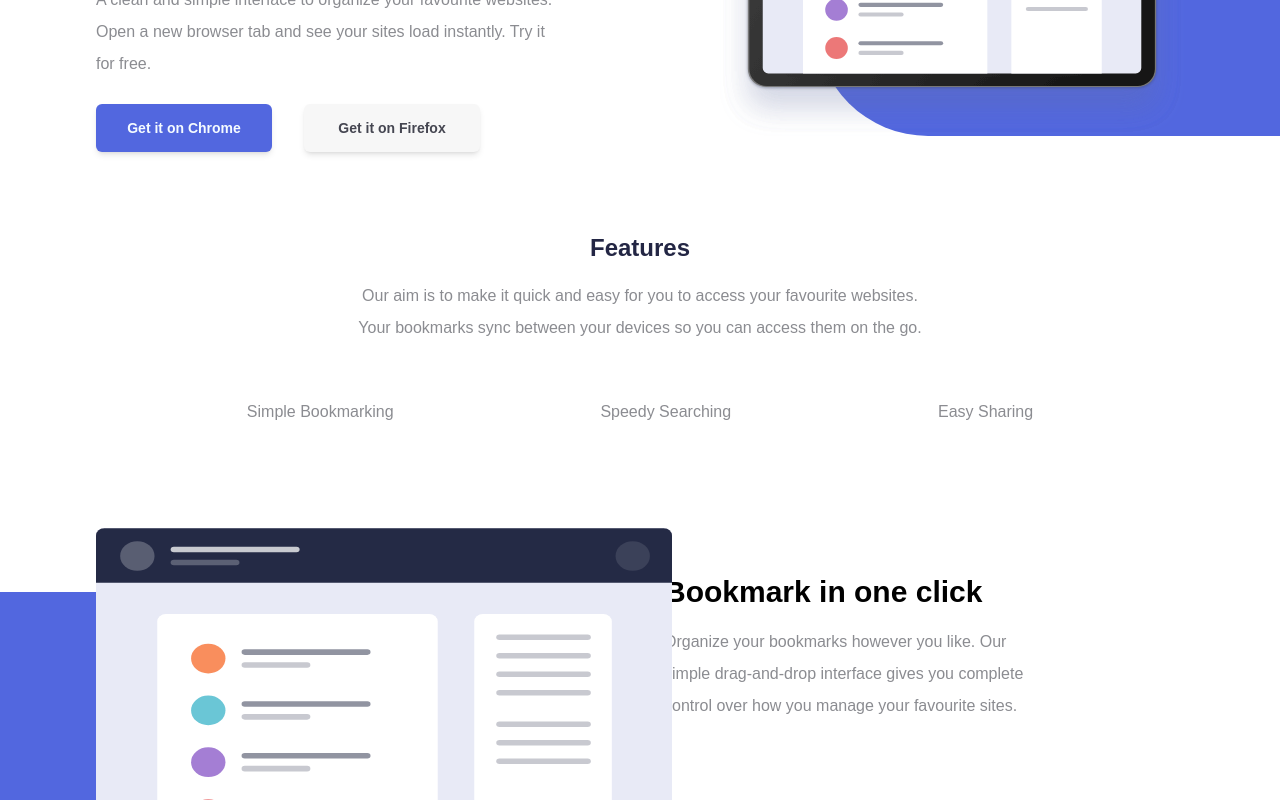
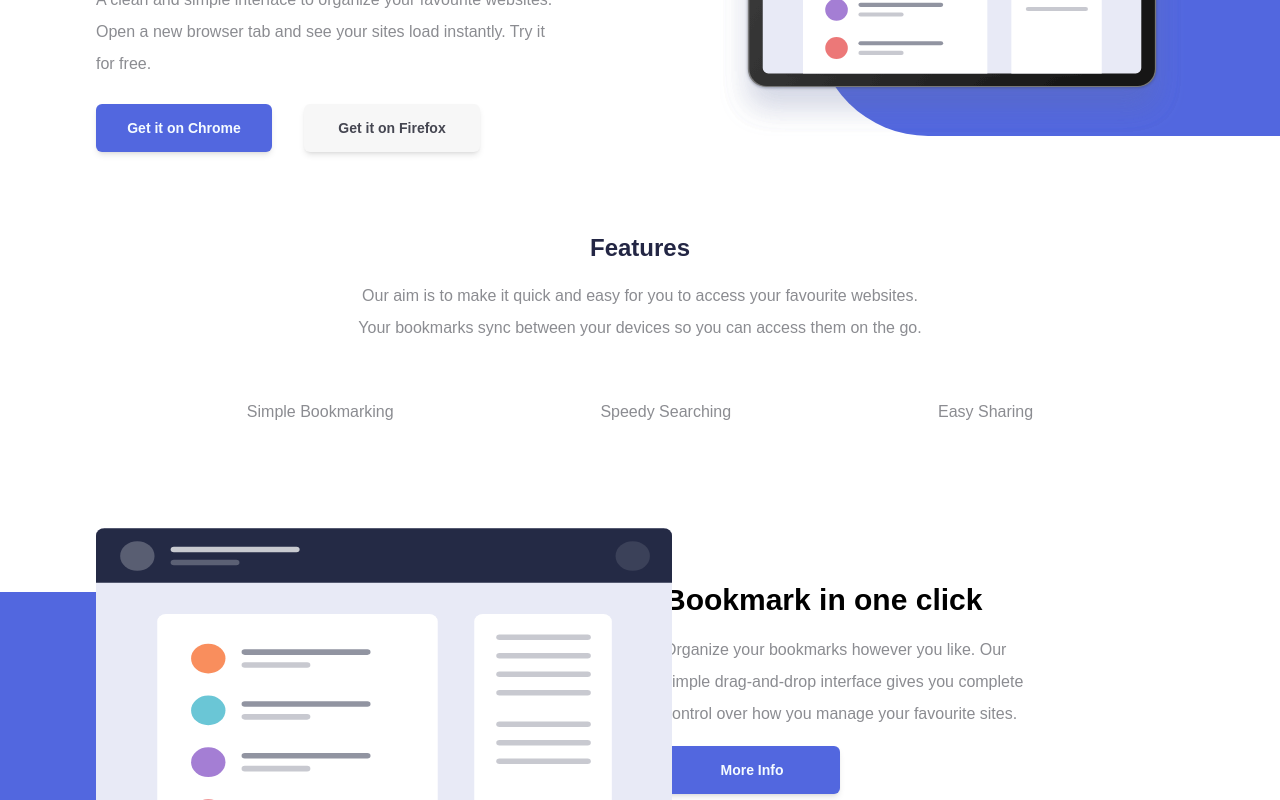
Before and after one commit to ForJessicaSake/Bookmark-Landing-Page, a React (Create React App) app: page / in a window 1280 px wide. Shown: the part 280-1080 px from the top of the page. Built offline with nearby package versions, Linux system fonts and the light colour scheme.

Commit message:
feat:completed the user interface for the bookmark section

```diff
--- a/src/Components/Bookmark.tsx
+++ b/src/Components/Bookmark.tsx
@@ -1,3 +1,4 @@
+import Button from '../ButtonComponents/CustomButton'
 import BookmarkImage from '../Images/illustration-bookmark.svg'
 const Bookmark:React.FC=()=>{
     return(
@@ -6,9 +7,12 @@ const Bookmark:React.FC=()=>{
         <figure className="bg-Blue w-width h-44 rounded-r-full relative right-24 lg:h-80 lg:w-wdd"> </figure>
           <img src={BookmarkImage} alt='boomark'className="relative w-96 h-56 z-10 bottom-64 lg:bottom-96 lg:left-14 lg:w-wdd lg:h-80" />
       </section>
-      <section className='text-center lg:w-wdd lg:text-start'>
+      <section className='lg:w-wdd lg:text-start flex flex-col justify-center items-center lg:justify-start lg:items-start lg:pt-20'>
         <h1 className='text-3xl text-heading font-bold'>Bookmark in one click</h1>
-        <p className='w-80 lg:w-96 lg:leading-8 text-text lg:text-base mt-4 leading-7 text-sm'>Organize your bookmarks however you like. Our simple drag-and-drop interface gives you complete control over how you manage your favourite sites.</p>
+        <p className='w-80 lg:w-96 lg:leading-8 text-text lg:text-base mt-4 leading-7 text-sm mb-4'>Organize your bookmarks however you like. Our simple drag-and-drop interface gives you complete control over how you manage your favourite sites.</p>
+       <section className='hidden lg:block'>
+       <Button text='More Info'/>
+       </section>
       </section>
       </main>
       )
```
